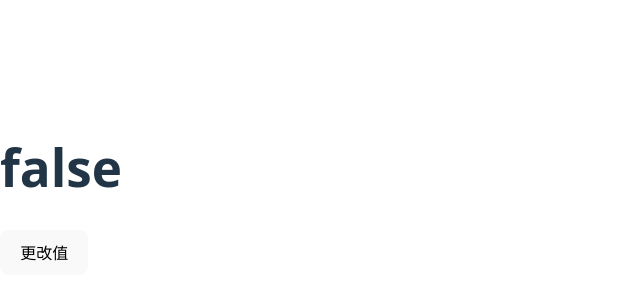
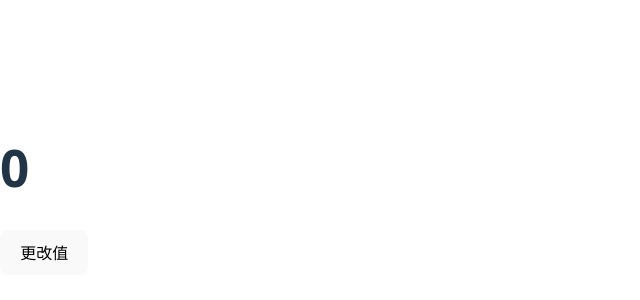
Before and after one commit to liu-xiaotian/react-demo, a React (Vite) app: page / in a window 1280 px wide. Shown: the part 210-510 px from the top of the page, without its empty margins (0-640 px from the left). Built offline with nearby package versions, Linux system fonts and the light colour scheme.

Commit message:
useState

```diff
--- a/src/App.tsx
+++ b/src/App.tsx
@@ -1,15 +1,20 @@
 import { useState } from 'react'
 
 function App() {
-  let [bool,setBool] = useState(false)
+  let [index,setIndex] = useState(0)
   const handerClick = ()=>{
-    setBool(!bool)
-    console.log(bool);
+    setIndex(index =>index + 1)
+    setIndex(index =>index + 1)
+    setIndex(index =>index + 1)
+    console.log(index);
+
   }
 
   return (
     <>
-      <h1>{bool?'true':'false'}</h1>
+      <h1>{index}</h1>
+
+
       <button onClick={handerClick}>更改值</button>
     </>
   )
```
